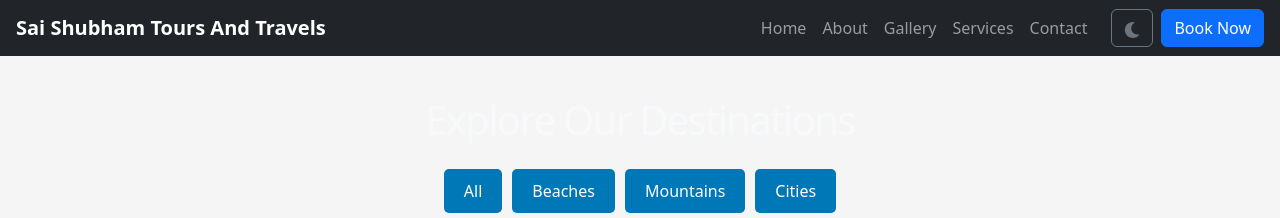
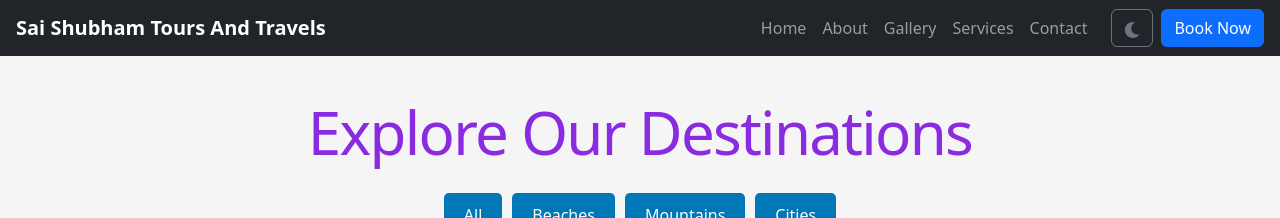
Before and after one commit to barhateyashraj96-ctrl/Traveler, a React (Vite) app: page /gallery in a window 1280 px wide. Shown: the top 218 px of the page. Built offline with nearby package versions, Linux system fonts and the light colour scheme.

Commit message:
color change

```diff
--- a/src/App.css
+++ b/src/App.css
@@ -223,3 +223,9 @@ input::placeholder {
   background-color: brown;
   color: black;
 }
+
+
+.Destination{
+  color: blueviolet;
+  font-size: 60px;
+}
--- a/src/component/Gallery.jsx
+++ b/src/component/Gallery.jsx
@@ -34,7 +34,7 @@ export default function Gallery() {
 
   return (
     <section className="gallery">
-      <h1>Explore Our Destinations</h1>
+      <h1 className="Destination">Explore Our Destinations</h1>
 
       {/* Filters */}
       <div className="filters">
```
